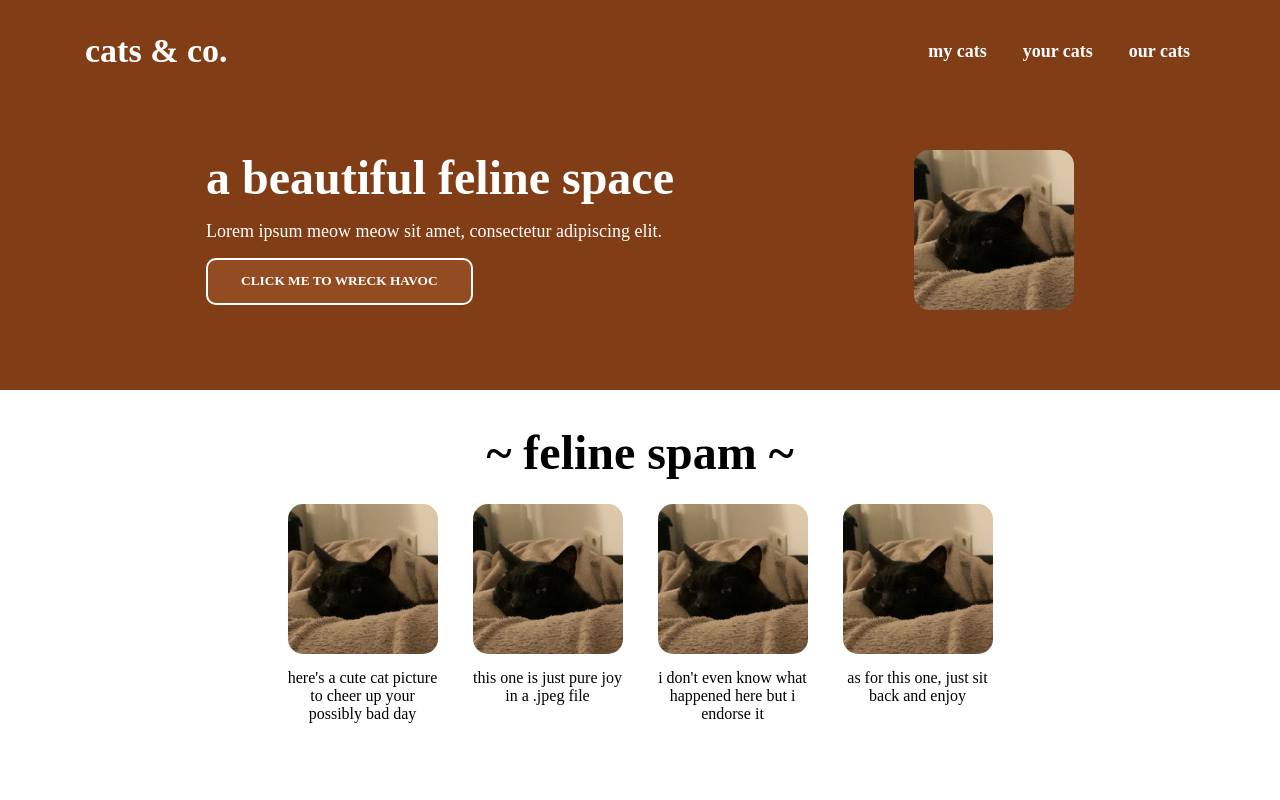
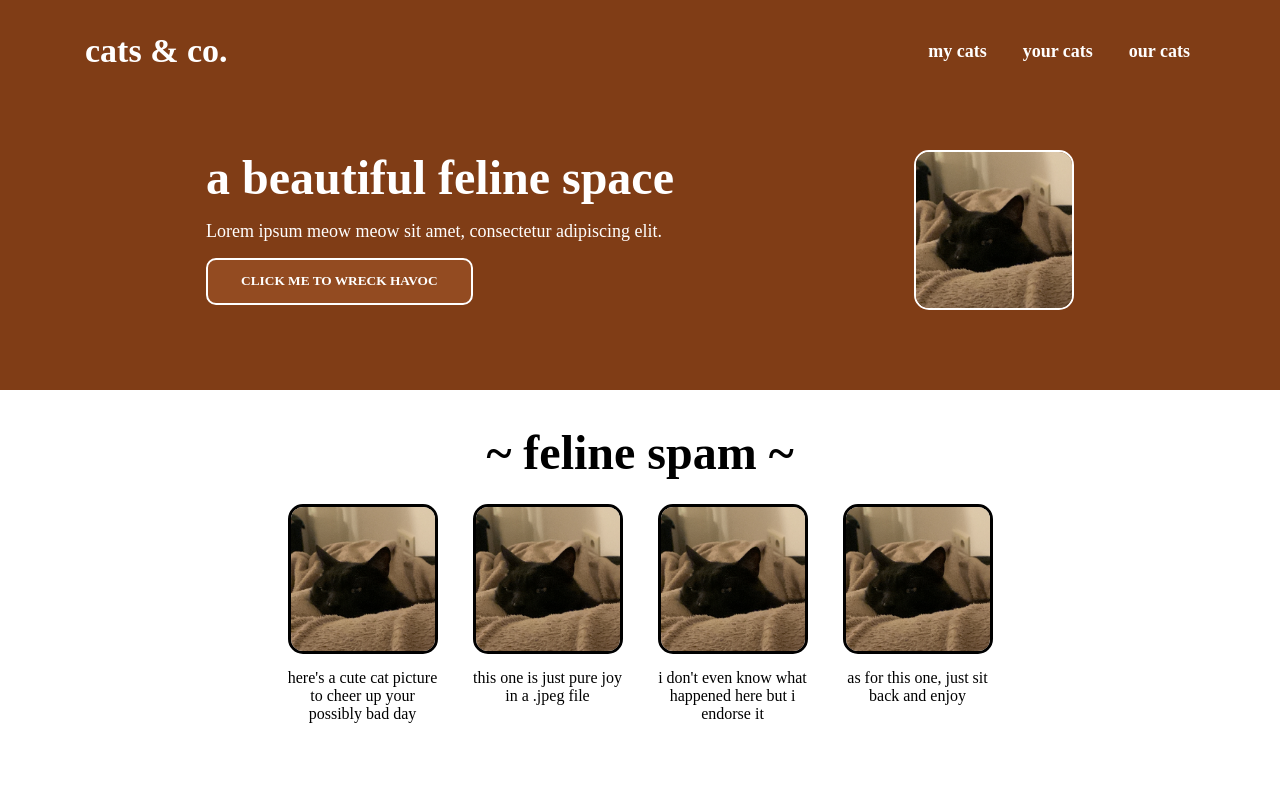
Before and after one commit to djannak/landing-page, a plain HTML site: page index.html in a window 1280 px wide. Shown: the top 800 px of the page. Drawn offline with Linux system fonts and the light colour scheme; a web font is replaced by a local one.

Commit message:
add coloured borders to images

```diff
--- a/style.css
+++ b/style.css
@@ -94,6 +94,7 @@ display: flex;
 .placeholder1 {
 width: 10em;
 border-radius: 15px;
+border: 2px solid white;
 }
 
 .ctitle {
@@ -135,6 +136,7 @@ border-radius: 15px;
 .s2c2img {
     width: 150px;
     border-radius: 15px;
+    border: 3px solid rgb(0, 0, 0);;
 }
 
 .img1info, .img2info, .img3info, .img4info {
```
